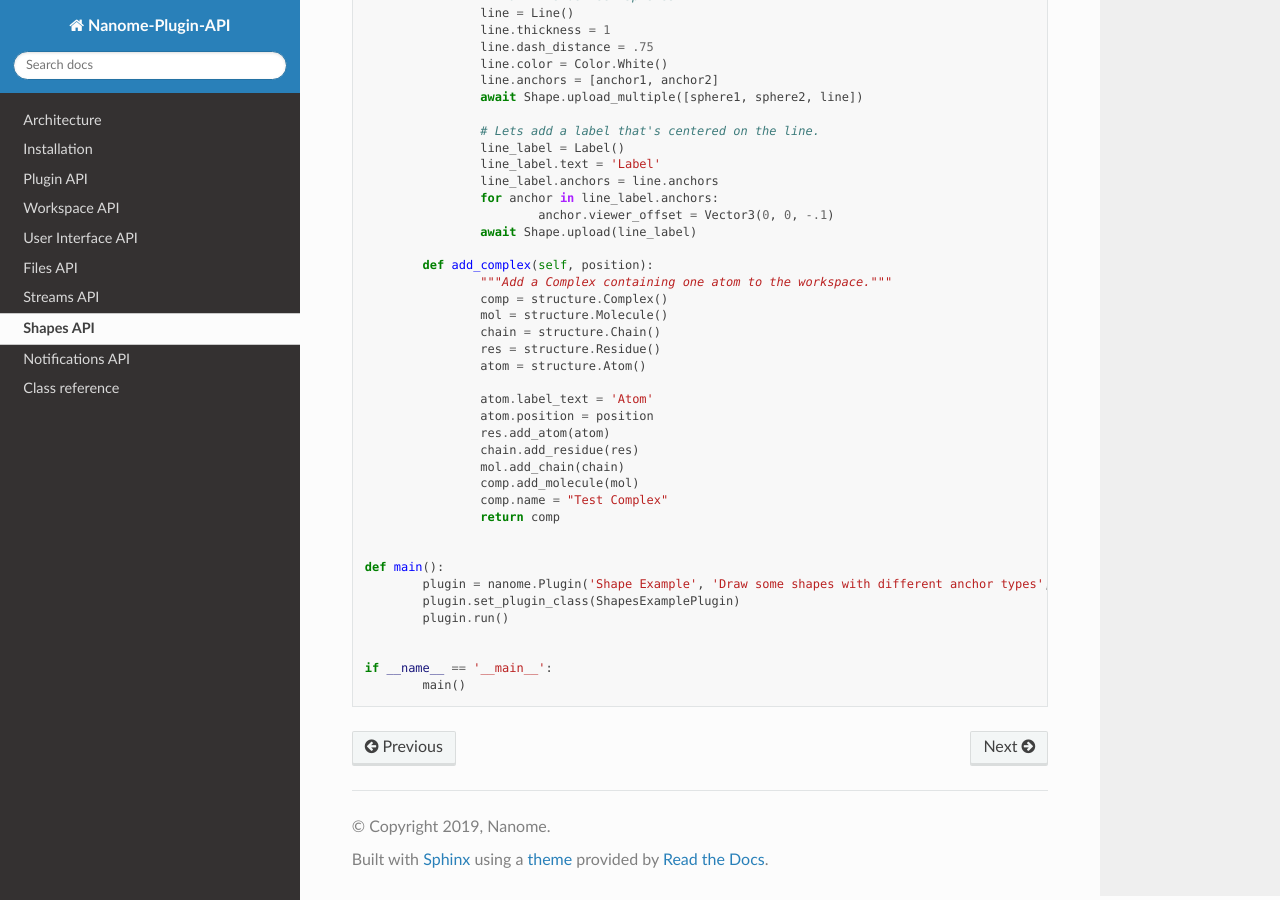
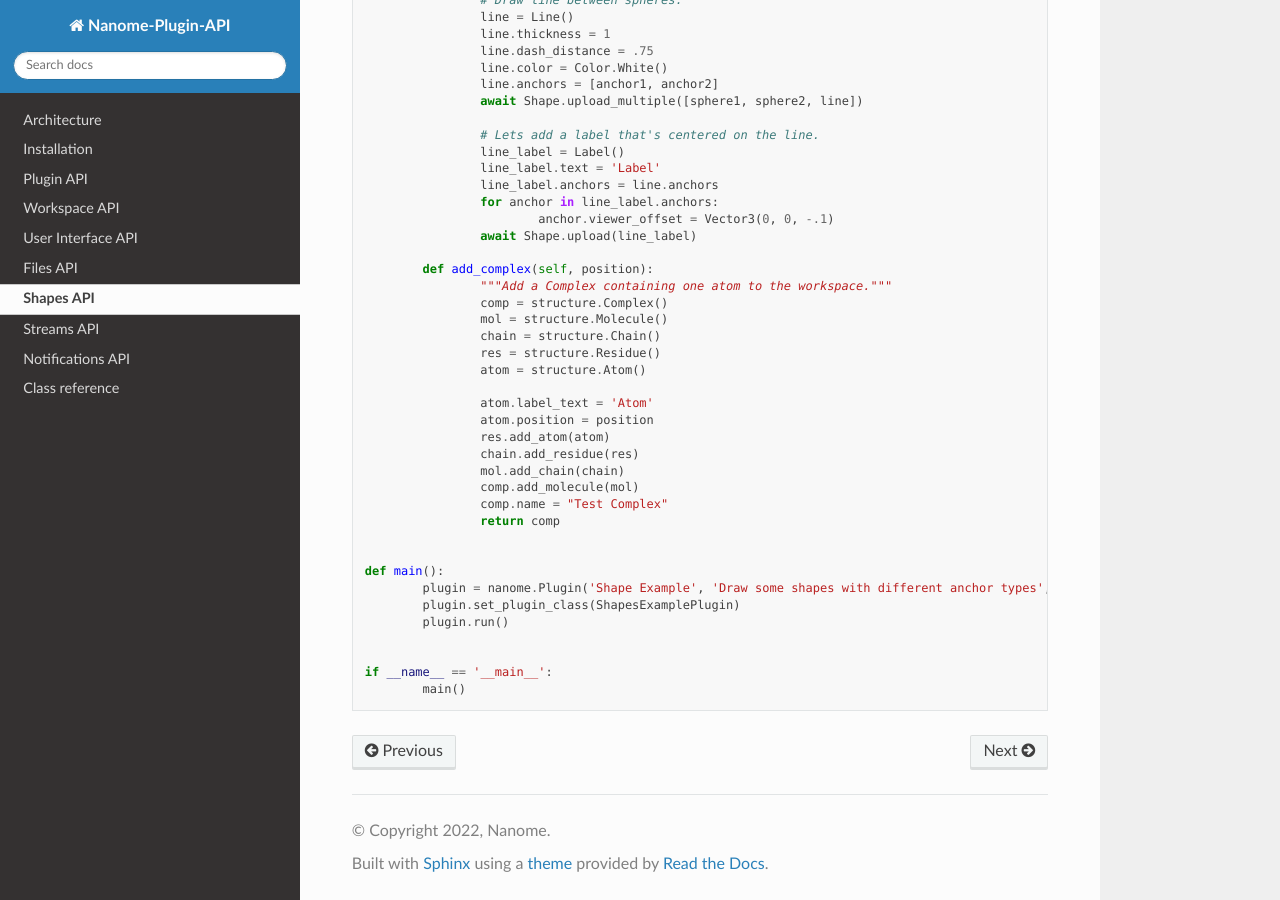
Before and after one commit to nanome-ai/nanome-lib, a Sphinx documentation site: the page built from doc/source/shapes.rst, in a window 1280 px wide and 900 px high, scrolled down 2310 px. Built offline with Sphinx 7.4.7 and the Read the Docs theme 2.0.0, drawn with Linux system fonts in a browser that asks for light colours; pages that are not in the unit, such as notebooks, are missing from menus.

Commit message:
update copyright year to 2022

```diff
--- a/doc/source/conf.py
+++ b/doc/source/conf.py
@@ -75,7 +75,7 @@ sys.path.insert(0, os.path.abspath('../..'))
 # -- Project information -----------------------------------------------------
 
 project = 'Nanome-Plugin-API'
-copyright = '2019, Nanome'
+copyright = '2022, Nanome'
 author = 'Nanome'
 
 # The short X.Y version
--- a/doc/source/index.rst
+++ b/doc/source/index.rst
@@ -14,11 +14,10 @@ Table of Contents
    workspace
    ui
    file
+   shapes
    streams
-   shapes
    notification
    api
-
 
 
 The Nanome Plugin API provides a way to interface and integrate external software with Nanome's molecular modeling VR software.
--- a/doc/source/shapes.rst
+++ b/doc/source/shapes.rst
@@ -18,10 +18,10 @@ Nanome provides the ability to draw shapes to your workspace.
 ***********
 Shape Types
 ***********
-- Sphere
-- Line
-- Label
-- Mesh
+- ``Sphere``
+- ``Line``
+- ``Label``
+- ``Mesh``
 
 ***********
 Basic Usage
```
Also changed, not shown: 1 other file.
